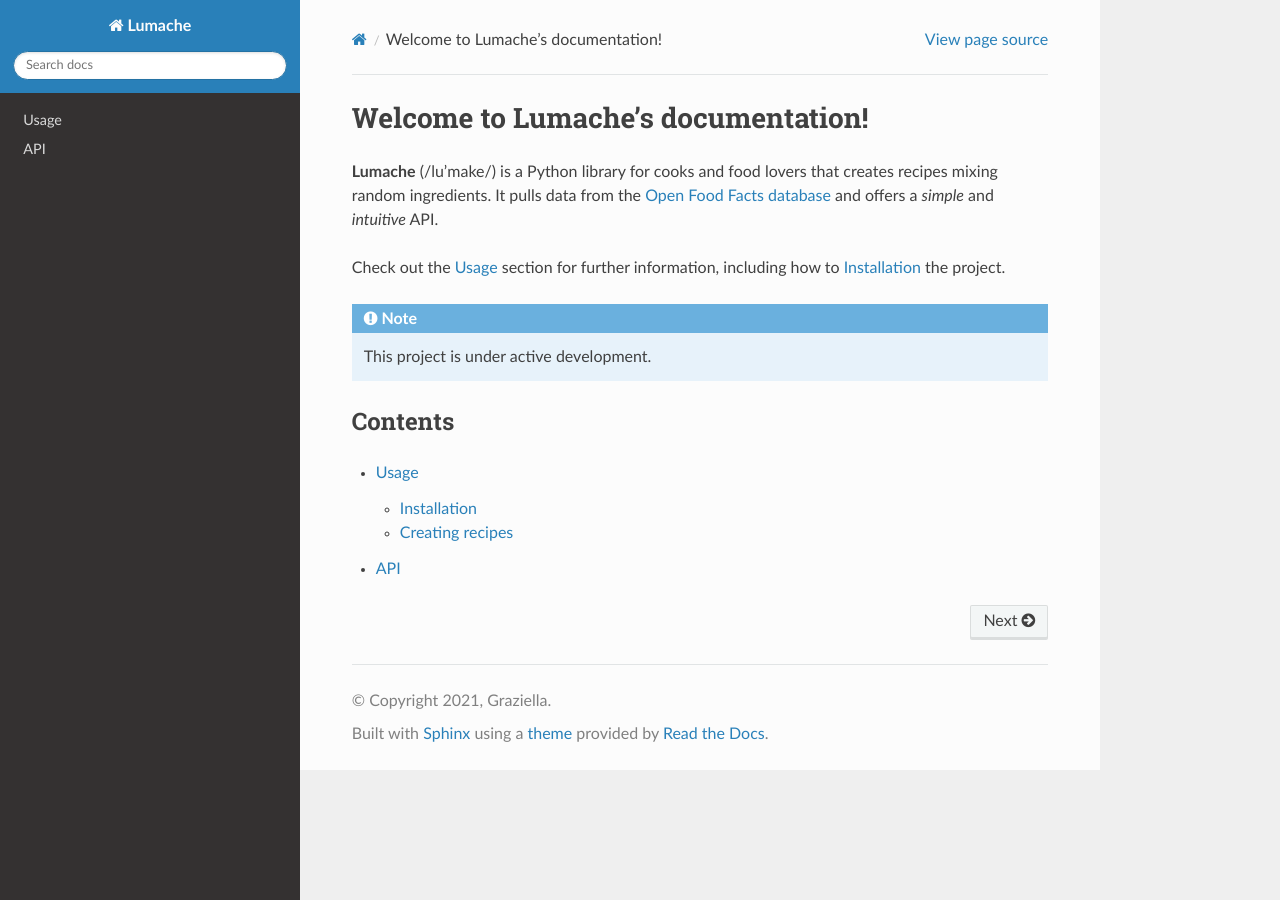
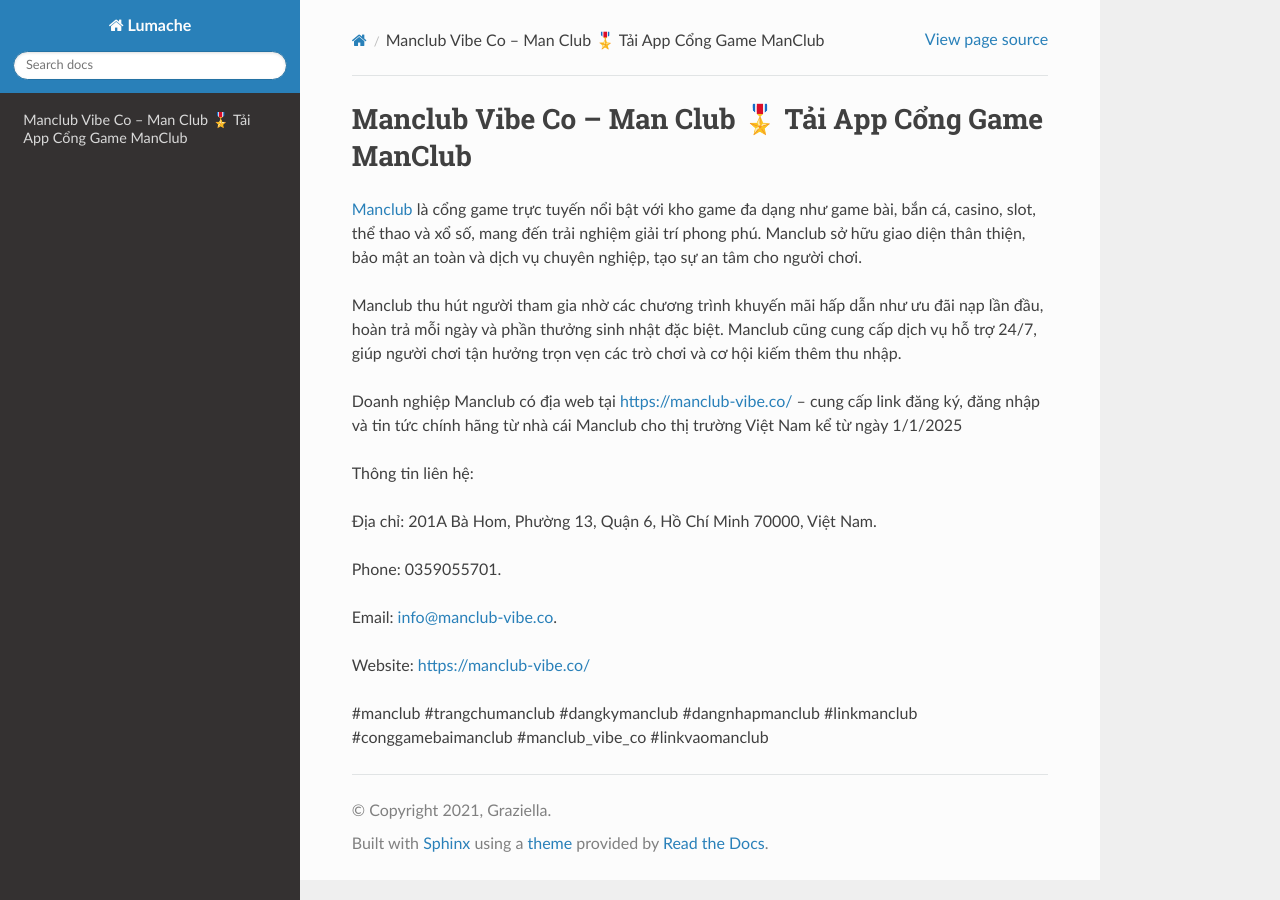
Before and after one commit to parkisngan19/manclub-vibeco, a Sphinx documentation site: the page built from docs/source/index.rst, in a window 1280 px wide. Built offline with Sphinx 7.4.7 and the Read the Docs theme 3.1.0, drawn with Linux system fonts in a browser that asks for light colours.

Commit message:
Update index.rst

```diff
--- a/docs/source/index.rst
+++ b/docs/source/index.rst
@@ -1,22 +1,20 @@
-Welcome to Lumache's documentation!
+Manclub Vibe Co – Man Club 🎖️ Tải App Cổng Game ManClub
 ===================================
 
-**Lumache** (/lu'make/) is a Python library for cooks and food lovers
-that creates recipes mixing random ingredients.
-It pulls data from the `Open Food Facts database <https://world.openfoodfacts.org/>`_
-and offers a *simple* and *intuitive* API.
+`Manclub <https://manclub-vibe.co/>`_ là cổng game trực tuyến nổi bật với kho game đa dạng như game bài, bắn cá, casino, slot, thể thao và xổ số, mang đến trải nghiệm giải trí phong phú. Manclub sở hữu giao diện thân thiện, bảo mật an toàn và dịch vụ chuyên nghiệp, tạo sự an tâm cho người chơi.
 
-Check out the :doc:`usage` section for further information, including
-how to :ref:`installation` the project.
+Manclub thu hút người tham gia nhờ các chương trình khuyến mãi hấp dẫn như ưu đãi nạp lần đầu, hoàn trả mỗi ngày và phần thưởng sinh nhật đặc biệt. Manclub cũng cung cấp dịch vụ hỗ trợ 24/7, giúp người chơi tận hưởng trọn vẹn các trò chơi và cơ hội kiếm thêm thu nhập.
 
-.. note::
+Doanh nghiệp Manclub có địa web tại https://manclub-vibe.co/ – cung cấp link đăng ký, đăng nhập và tin tức chính hãng từ nhà cái Manclub cho thị trường Việt Nam kể từ ngày 1/1/2025
 
-   This project is under active development.
+Thông tin liên hệ:
 
-Contents
---------
+Địa chỉ: 201A Bà Hom, Phường 13, Quận 6, Hồ Chí Minh 70000, Việt Nam.
 
-.. toctree::
+Phone: 0359055701.
 
-   usage
-   api
+Email: info@manclub-vibe.co.
+
+Website: https://manclub-vibe.co/
+
+#manclub #trangchumanclub #dangkymanclub #dangnhapmanclub #linkmanclub #conggamebaimanclub #manclub_vibe_co #linkvaomanclub
```
